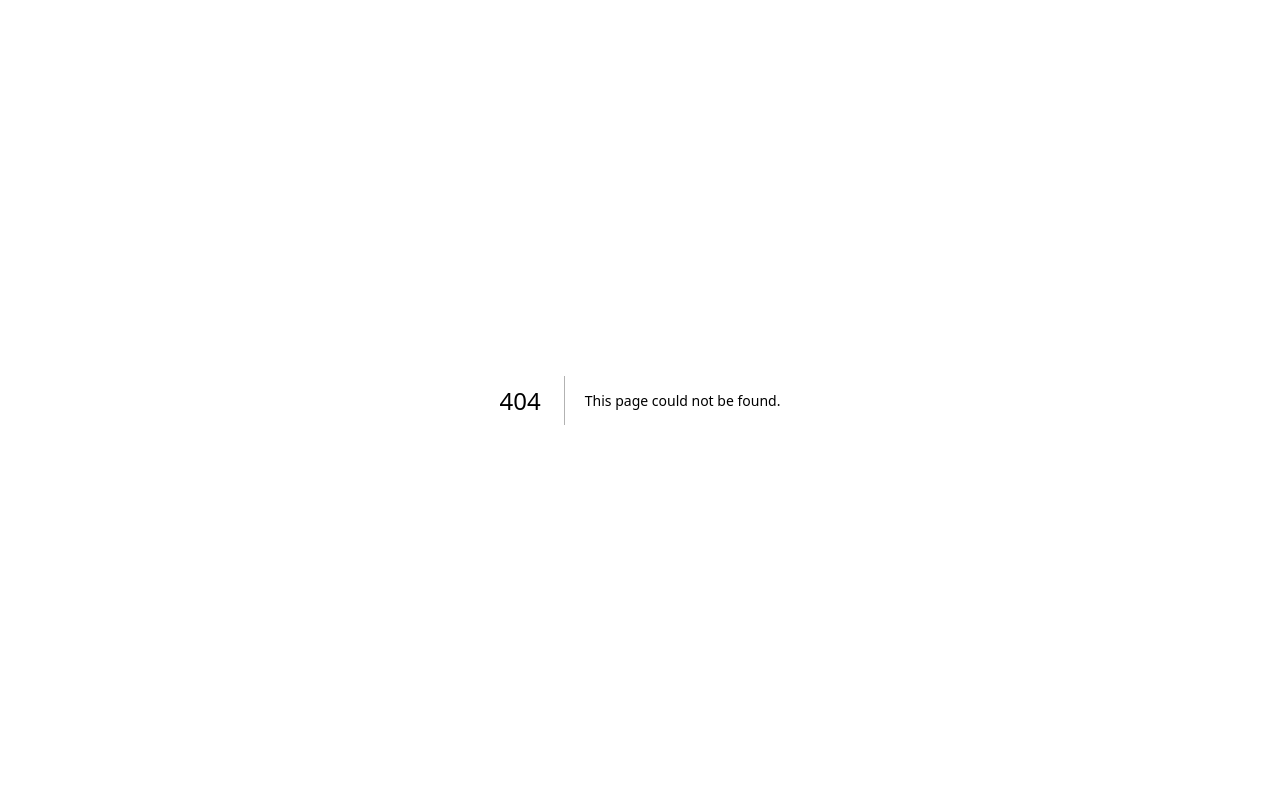
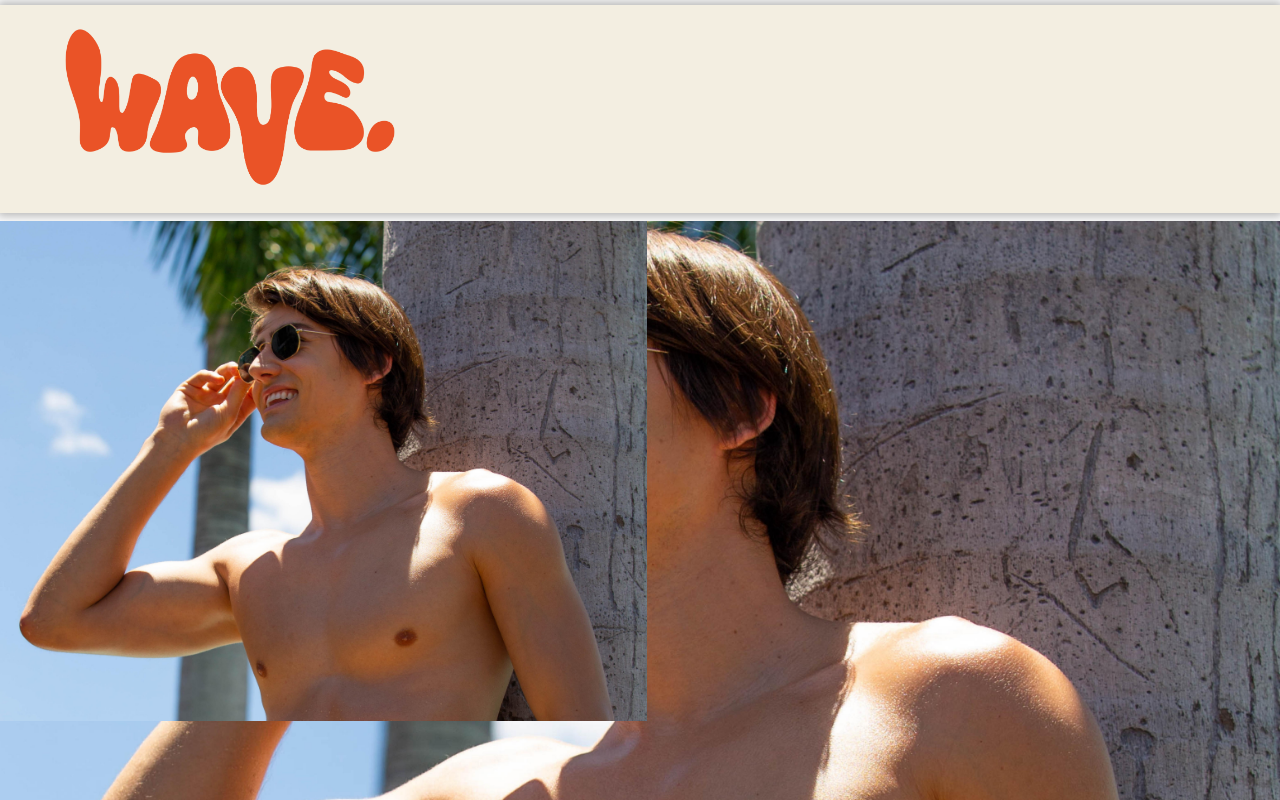
Before and after one commit to AnaLu456/Sketch, a Next.js app: page /pages/AT in a window 1280 px wide. Before the commit this address had no page. Shown: the top 800 px of the page. Built offline with nearby package versions, Linux system fonts and the light colour scheme.

Commit message:
Cambios página 4

```diff
--- a/src/app/globals.css
+++ b/src/app/globals.css
@@ -1,78 +1,3 @@
-:root {
-  --max-width: 1100px;
-  --border-radius: 12px;
-  --font-mono: ui-monospace, Menlo, Monaco, 'Cascadia Mono', 'Segoe UI Mono',
-    'Roboto Mono', 'Oxygen Mono', 'Ubuntu Monospace', 'Source Code Pro',
-    'Fira Mono', 'Droid Sans Mono', 'Courier New', monospace;
-
-  --foreground-rgb: 0, 0, 0;
-  --background-start-rgb: 214, 219, 220;
-  --background-end-rgb: 255, 255, 255;
-
-  --primary-glow: conic-gradient(
-    from 180deg at 50% 50%,
-    #16abff33 0deg,
-    #0885ff33 55deg,
-    #54d6ff33 120deg,
-    #0071ff33 160deg,
-    transparent 360deg
-  );
-  --secondary-glow: radial-gradient(
-    rgba(255, 255, 255, 1),
-    rgba(255, 255, 255, 0)
-  );
-
-  --tile-start-rgb: 239, 245, 249;
-  --tile-end-rgb: 228, 232, 233;
-  --tile-border: conic-gradient(
-    #00000080,
-    #00000040,
-    #00000030,
-    #00000020,
-    #00000010,
-    #00000010,
-    #00000080
-  );
-
-  --callout-rgb: 238, 240, 241;
-  --callout-border-rgb: 172, 175, 176;
-  --card-rgb: 180, 185, 188;
-  --card-border-rgb: 131, 134, 135;
-}
-
-@media (prefers-color-scheme: dark) {
-  :root {
-    --foreground-rgb: 255, 255, 255;
-    --background-start-rgb: 0, 0, 0;
-    --background-end-rgb: 0, 0, 0;
-
-    --primary-glow: radial-gradient(rgba(1, 65, 255, 0.4), rgba(1, 65, 255, 0));
-    --secondary-glow: linear-gradient(
-      to bottom right,
-      rgba(1, 65, 255, 0),
-      rgba(1, 65, 255, 0),
-      rgba(1, 65, 255, 0.3)
-    );
-
-    --tile-start-rgb: 2, 13, 46;
-    --tile-end-rgb: 2, 5, 19;
-    --tile-border: conic-gradient(
-      #ffffff80,
-      #ffffff40,
-      #ffffff30,
-      #ffffff20,
-      #ffffff10,
-      #ffffff10,
-      #ffffff80
-    );
-
-    --callout-rgb: 20, 20, 20;
-    --callout-border-rgb: 108, 108, 108;
-    --card-rgb: 100, 100, 100;
-    --card-border-rgb: 200, 200, 200;
-  }
-}
-
 * {
   box-sizing: border-box;
   padding: 0;
@@ -102,6 +27,6 @@ a {
 
 @media (prefers-color-scheme: dark) {
   html {
-    color-scheme: dark;
+    color-scheme: light;
   }
 }
--- /dev/null
+++ b/src/app/pages/AT/componentes/components.js
@@ -0,0 +1,42 @@
+import React from 'react';
+import styles from './components.module.css';
+import Image from 'next/image';
+import Wave from '../imágenes/Wave.png';
+import img1 from '../imágenes/img1.jpg';
+
+function Header() {
+    return (
+        <div className={styles.Header}>
+            <Image src={Wave} className={styles.logo} />
+        </div>
+    );
+}
+
+function PaletaDeColores() {
+    return (
+        <div className={styles.paleta}>
+            <div className={styles.color1}>#000000</div>
+            <div className={styles.color2}>#F3EEE1</div>
+            <div className={styles.color3}>#EC5E32</div>
+            <div className={styles.color4}>#F3F1A2</div>
+        </div>
+    );
+}
+
+const Imagecomponents = () => {
+    return (
+        <div className={`${styles.section} ${styles.headerImageContainer}`}>
+            <Image src={img1} className={styles.Imagecomponents} />
+        </div>
+    );
+}
+
+function BloquePrecios() {
+    return (
+        <div className={styles.BloquePrecios}>
+            {/* Contenido de BloquePrecios */}
+        </div>
+    );
+}
+
+export { Header, Imagecomponents, BloquePrecios };
--- /dev/null
+++ b/src/app/pages/AT/componentes/components.module.css
@@ -0,0 +1,81 @@
+/* components.module.css */
+
+.Header {
+    background-color: #F3EEE1;
+    width: 100%;
+    margin-top: 5px;
+    margin-bottom: 8px;
+    box-shadow: 0px 0px 10px 3px rgba(0, 0, 0, 0.30);
+}
+
+.logo {
+    width: 30%;
+    height: fit-content;
+    margin-left: 3%;
+}
+
+.color1,
+.color2,
+.color3,
+.color4 {
+    float: left;
+    width: 25%;
+    padding: 2%;
+    color: black;
+    text-align: center;
+}
+
+.paleta::after {
+    content: "";
+    clear: both;
+    display: table;
+}
+
+.paleta {
+    margin: 3%;
+}
+
+.color1 {
+    color: white;
+    background-color: #000000;
+}
+
+.color2 {
+    background-color: #F3EEE1;
+}
+
+.color3 {
+    background-color: #EC5E32;
+}
+
+.color4 {
+    background-color: #F3F1A2;
+}
+
+.section {
+    height: 100vh;
+    background-image: url("../imágenes/img1.jpg");
+    background-position: center;
+    background-size: cover;
+    position: relative; /* Añade posición relativa para que los elementos se superpongan correctamente */
+}
+
+.headerImageContainer {
+    position: relative;
+    top: auto;
+    left: 0;
+    right: 0;
+    bottom: 0;
+}
+
+.headerImage {
+    width: 100%;
+    height: auto;
+}
+
+.Imagecomponents {
+    height: 500px;
+    width: auto;
+    object-fit: cover;
+    object-position: center;
+}
--- /dev/null
+++ b/src/app/pages/AT/page.js
@@ -0,0 +1,12 @@
+import Image from "next/image";
+import styles from "./page.module.css";
+import {Header,Imagecomponents} from "./componentes/components";
+
+export default function Home() {
+  return (
+    <div>
+      <Header></Header>
+      <Imagecomponents></Imagecomponents>
+    </div>
+  );
+}
```
Also changed, not shown: src/app/pages/Ana y Tefy/componentes/components.js (deleted, +0 -26 lines), src/app/pages/Ana y Tefy/componentes/components.module.css (deleted, +0 -43 lines), src/app/pages/Ana y Tefy/page4.js (deleted, +0 -12 lines), src/app/pages/AT/imágenes/Wave.png (added), src/app/pages/AT/imágenes/img1.jpg (added), src/app/pages/AT/page.module.css (added).
